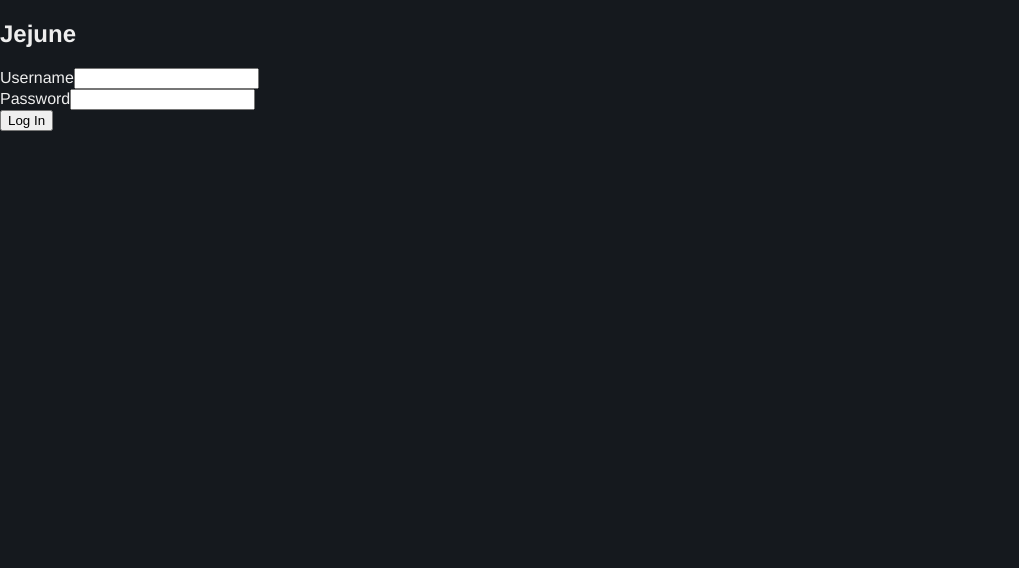
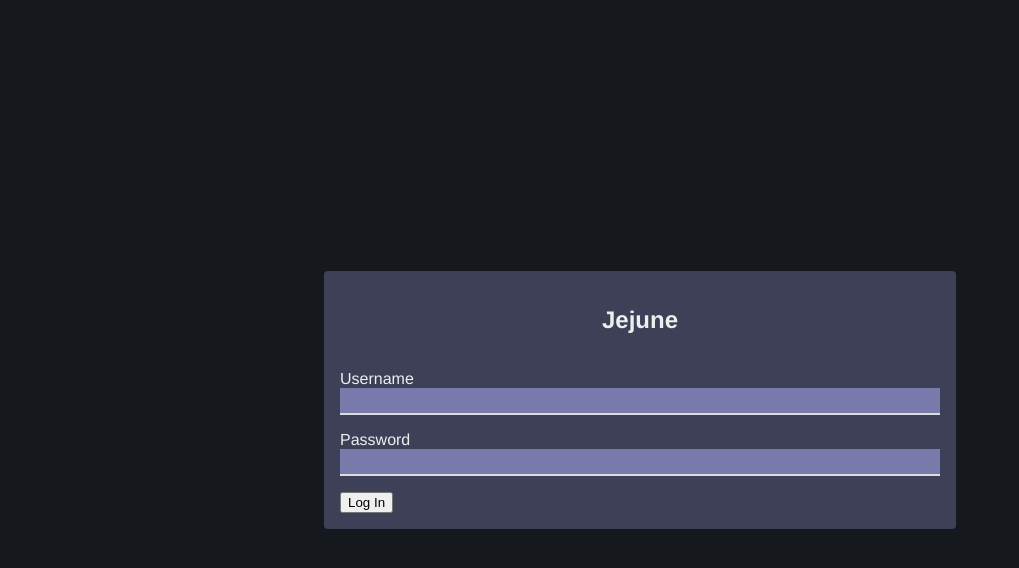
Before and after one commit to kaniini/jejune-client, a Vue app: page /.well-known/jejune/login in a window 1280 px wide. Shown: the top 568 px of the page, without its empty margins (0-1019 px from the left). Built offline with nearby package versions, Linux system fonts and the light colour scheme.

Commit message:
style login form

```diff
--- a/src/components/login-form.vue
+++ b/src/components/login-form.vue
@@ -1,6 +1,11 @@
 <template>
-  <form v-on:submit.prevent="submit(user)">
+  <div class="login-form-container">
+    <form v-on:submit.prevent="submit(user)" class="login-form">
       <h2>Jejune</h2>
+
+      <div class="login-error" v-if="authError">
+        {{ authError }}
+      </div>
 
       <div class="form-input">
         <label for="username">Username</label>
@@ -14,6 +19,7 @@
 
       <button type="submit" id="login">Log In</button>
     </form>
+  </div>
 </template>
 
 <script>
@@ -39,3 +45,46 @@ export default {
   }
 }
 </script>
+
+<style>
+.login-form-container {
+    display: flex;
+    align-items: center;
+    width: 100vw;
+    height: 100vh;
+}
+
+.login-form {
+    flex: 1;
+    max-width: 600px;
+    margin: auto;
+    background: rgba(180, 180, 255, 0.25);
+    border-radius: 4px;
+    padding: 1em;
+}
+
+.login-form h2 {
+    text-align: center;
+    margin-bottom: 1.5em;
+}
+
+.form-input {
+    display: flex;
+    flex-direction: column;
+    margin-bottom: 1em;
+}
+
+.form-input input {
+    background: rgba(180, 180, 255, 0.5);
+    border: 0;
+    border-bottom: 2px solid #dddddd;
+    color: #eeeeee;
+    font-size: 1.25em;
+}
+
+.auth-error {
+    background: rgba(255, 180, 180, 0.5);
+    color: #eeeeee;
+    border-radius: 4px;
+}
+</style>
```
Lines whose indentation alone changed are shown as unchanged.
